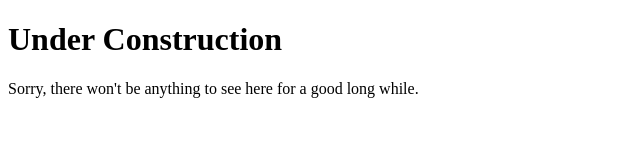
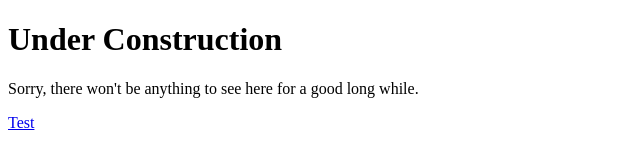
Before and after one commit to Waywards/Waywards.github.io, a plain HTML site: page index.html in a window 1280 px wide. Shown: the full height of the page, 0-640 px from the left. Drawn offline with Linux system fonts and the light colour scheme.

Commit message:
Update index.html

```diff
--- a/index.html
+++ b/index.html
@@ -3,5 +3,6 @@
     <body>
         <h1>Under Construction</h1>
         <p>Sorry, there won't be anything to see here for a good long while.</p>
+        <a href="test.md">Test</a>
     </body>
 </html>
```
